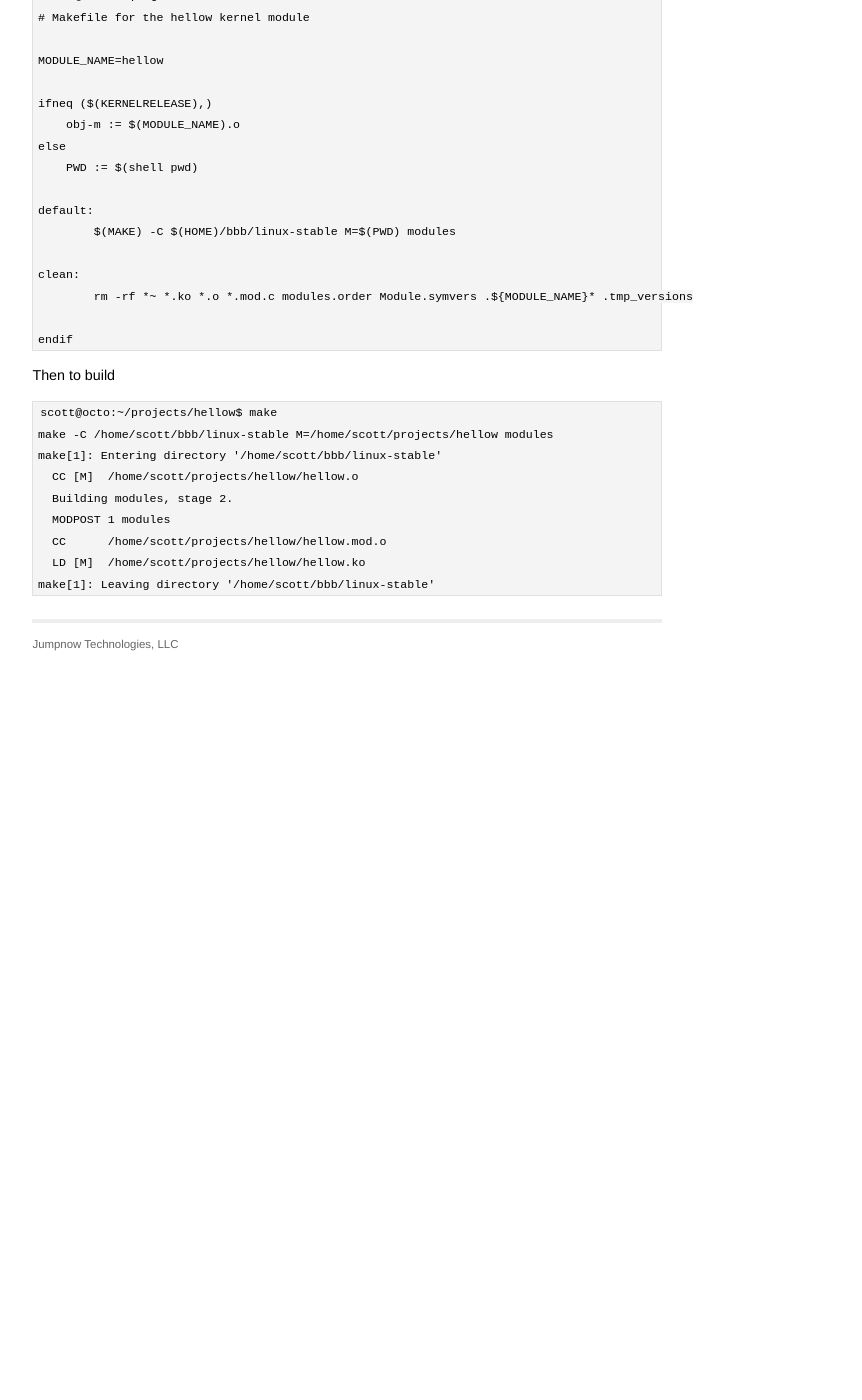
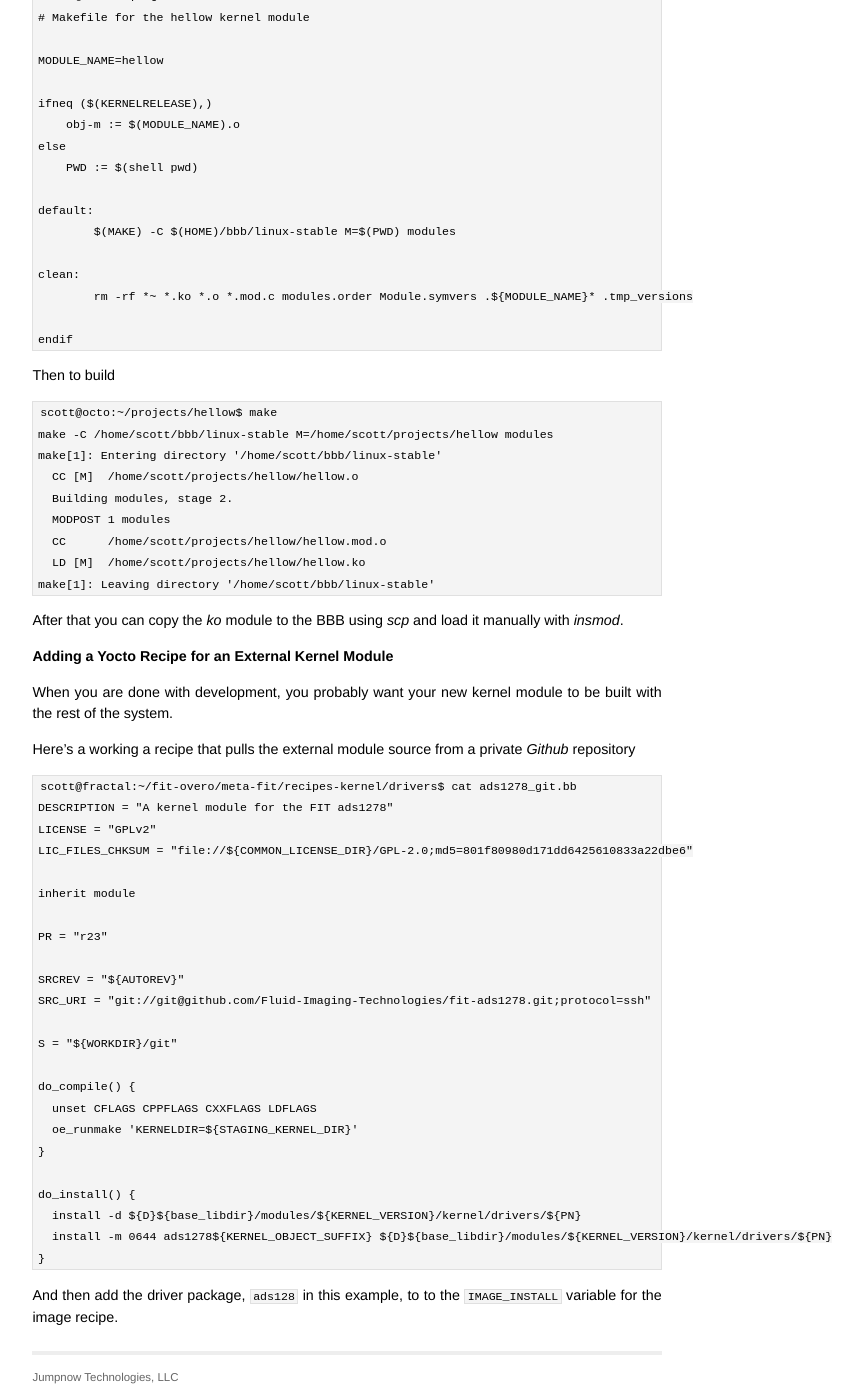
Before and after one commit to jumpnow/jumpnowtek-site, a Jekyll site: the page built from _posts/2015-06-22-Working-on-the-BeagleBone-kernel.md, in a window 1280 px wide and 1400 px high, scrolled down 6697 px. Shown: the whole window, without its empty margins (293-1155 px from the left). Built offline with Jekyll 4.4.1, drawn with Linux system fonts in a browser that asks for light colours; before the commit the page ends 7364 px from its top, so only the background shows below that; some of the changed text lies outside the part shown.

Commit message:
Add module recipe example to bbb kernel doc

```diff
--- a/_posts/2015-06-22-Working-on-the-BeagleBone-kernel.md
+++ b/_posts/2015-06-22-Working-on-the-BeagleBone-kernel.md
@@ -360,6 +360,41 @@ Then to build
     make[1]: Leaving directory '/home/scott/bbb/linux-stable'
 
 
+After that you can copy the *ko* module to the BBB using *scp* and load it manually with *insmod*.
+
+### Adding a Yocto Recipe for an External Kernel Module
+
+When you are done with development, you probably want your new kernel module to be built with the rest of the system.
+
+Here's a working a recipe that pulls the external module source from a private *Github* repository
+
+    scott@fractal:~/fit-overo/meta-fit/recipes-kernel/drivers$ cat ads1278_git.bb
+    DESCRIPTION = "A kernel module for the FIT ads1278"
+    LICENSE = "GPLv2"
+    LIC_FILES_CHKSUM = "file://${COMMON_LICENSE_DIR}/GPL-2.0;md5=801f80980d171dd6425610833a22dbe6"
+
+    inherit module
+
+    PR = "r23"
+
+    SRCREV = "${AUTOREV}"
+    SRC_URI = "git://git@github.com/Fluid-Imaging-Technologies/fit-ads1278.git;protocol=ssh"
+
+    S = "${WORKDIR}/git"
+
+    do_compile() {
+      unset CFLAGS CPPFLAGS CXXFLAGS LDFLAGS
+      oe_runmake 'KERNELDIR=${STAGING_KERNEL_DIR}'
+    }
+
+    do_install() {
+      install -d ${D}${base_libdir}/modules/${KERNEL_VERSION}/kernel/drivers/${PN}
+      install -m 0644 ads1278${KERNEL_OBJECT_SUFFIX} ${D}${base_libdir}/modules/${KERNEL_VERSION}/kernel/drivers/${PN}
+    }
+
+
+And then add the driver package, `ads128` in this example, to to the `IMAGE_INSTALL` variable for the image recipe.
+
 
 [bbb-yocto]: http://www.jumpnowtek.com/beaglebone/BeagleBone-Systems-with-Yocto.html
 [yocto]: https://www.yoctoproject.org/
```
Also changed, not shown: other parts of _posts/2015-06-22-Working-on-the-BeagleBone-kernel.md (+3 -3 lines).
